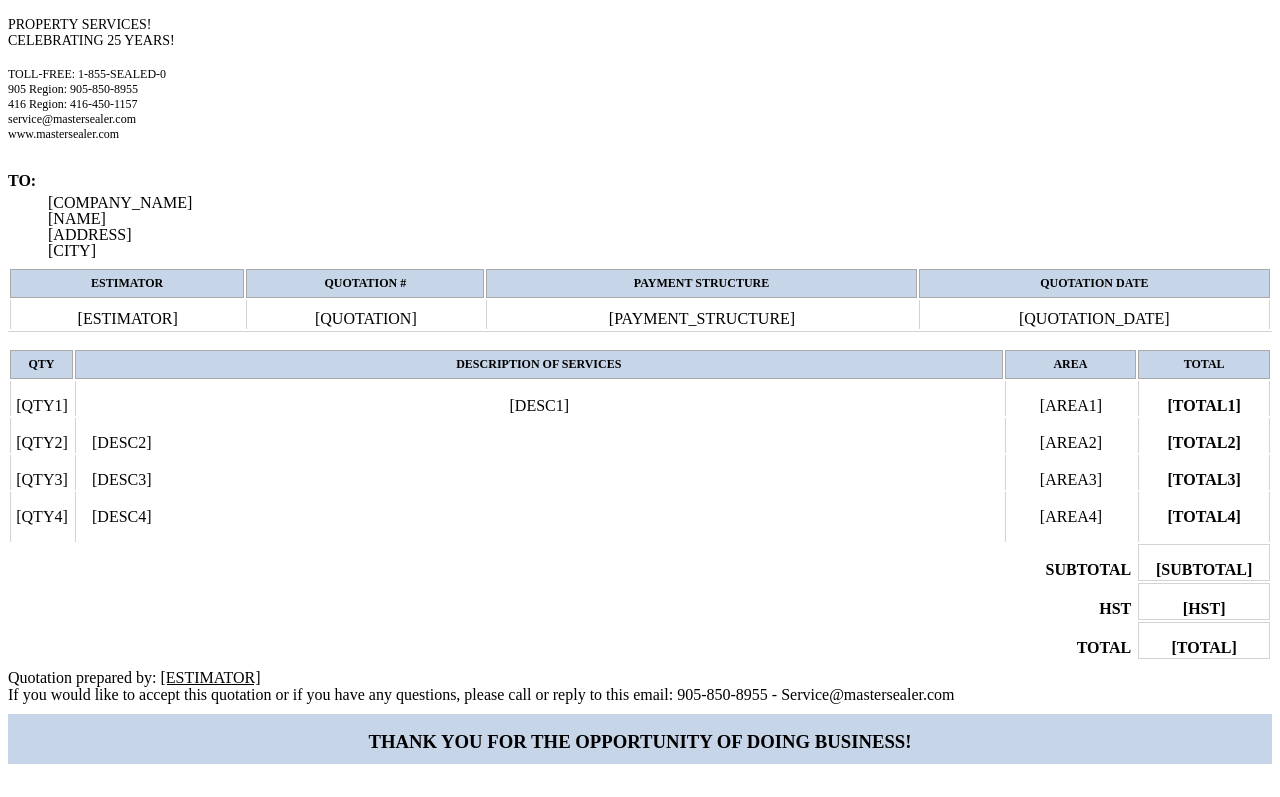
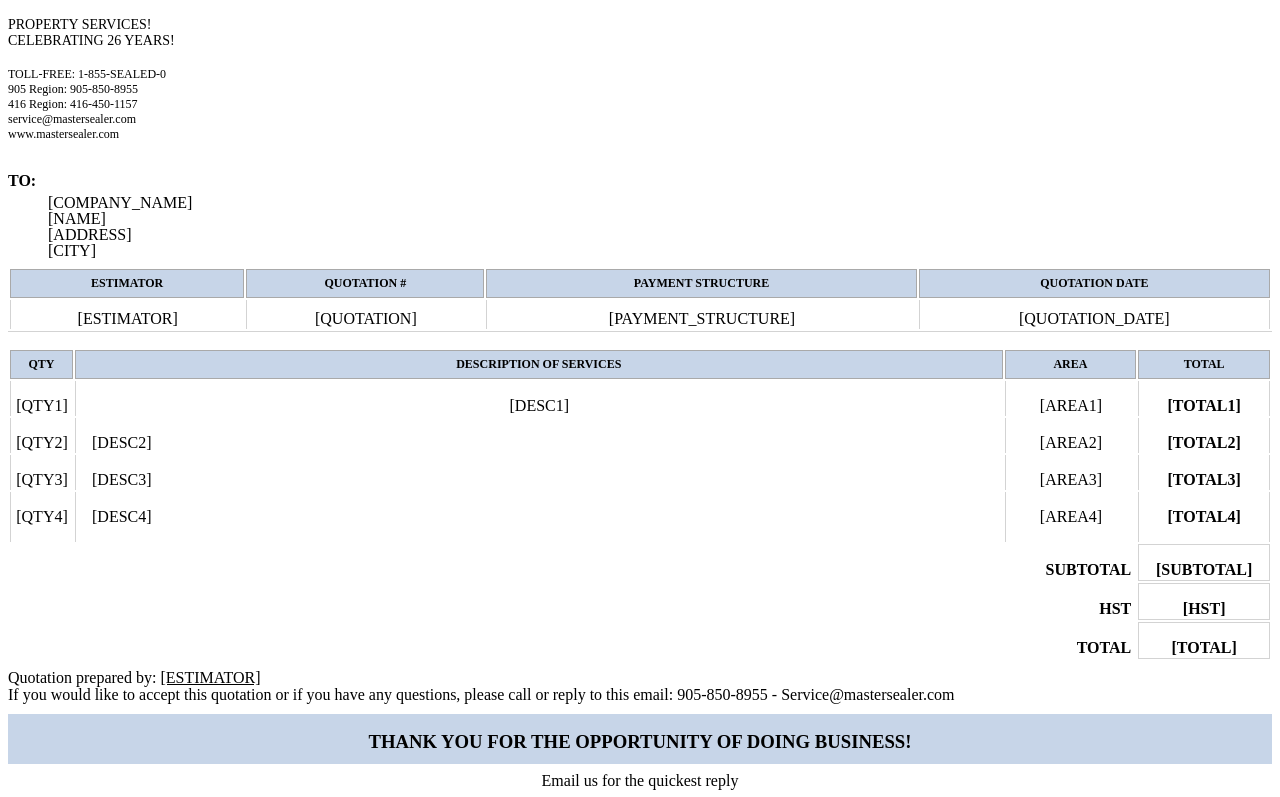
Before and after one commit to hassanaziz0012/master-cleaner, a Django app: template main/templates/main/customer_pdf.html in a window 1280 px wide. Shown: the part 309-1106 px from the top of the page. Before the commit the page ends 1073 px from the top, so only its background shows below. Run offline with Django 3.2, Linux system fonts and the light colour scheme; the template is opened without the code that fills it, so the values that code supplies are empty.

Commit message:
requested changes

```diff
--- a/main/templates/main/customer_form.html
+++ b/main/templates/main/customer_form.html
@@ -177,7 +177,7 @@
                         <div class="col d-flex">
                             <label for="desc1" class="desc">Description: </label>
                             <textarea class="form-control col desc" rows="4" id="desc1"
-                                name="desc1">1. High Pressure Wash Using Commercial Cleaning Equipment of entire surface to remove weeds and stains.</textarea>
+                                name="desc1">1. High Pressure Wash Using Commercial Cleaning Equipment of entire surface to remove weeds and stains up to 75%.</textarea>
                         </div>
                     </div>
                     <div class="row mt-2">
@@ -213,7 +213,7 @@
                         <div class="col d-flex">
                             <label for="desc3" class="desc">Description: </label>
                             <textarea class="form-control col desc" rows="4" id="desc3"
-                                name="desc3">3. 2 Coat Even Application of Contractor Grade Sealant NON SLIP to help protect the surface from stains, dirt, daily wear, and weather elements. Your Choice of Finish</textarea>
+                                name="desc3">3. Even Application of Contractor Grade Sealant NON SLIP to help protect the surface from stains, dirt, daily wear, and weather elements. Your Choice of Finish</textarea>
                         </div>
                     </div>
                     <div class="row mt-2">
--- a/main/templates/main/customer_pdf.html
+++ b/main/templates/main/customer_pdf.html
@@ -128,6 +128,9 @@
         .flexrow > div:last-child {
             margin-right: 0;
         }
+        .text-center {
+            text-align: center;
+        }
 
     </style>
 </head>
@@ -140,7 +143,7 @@
     <br>
     <div class="header">
         <p style="font-size: 14px; margin: 0; padding: 0 0;">PROPERTY SERVICES!</p>
-        <p style="font-size: 14px; margin: 0; padding: 0 0;">CELEBRATING 25 YEARS!</p>
+        <p style="font-size: 14px; margin: 0; padding: 0 0;">CELEBRATING 26 YEARS!</p>
     </div>
 
     <br>
@@ -254,6 +257,7 @@
             <div class="thank-you">
                 <h3 class="text-center">THANK YOU FOR THE OPPORTUNITY OF DOING BUSINESS!</h3>
             </div>
+            <p class="text-center">Email us for the quickest reply</p>
         </div>
 
     </div>
```
